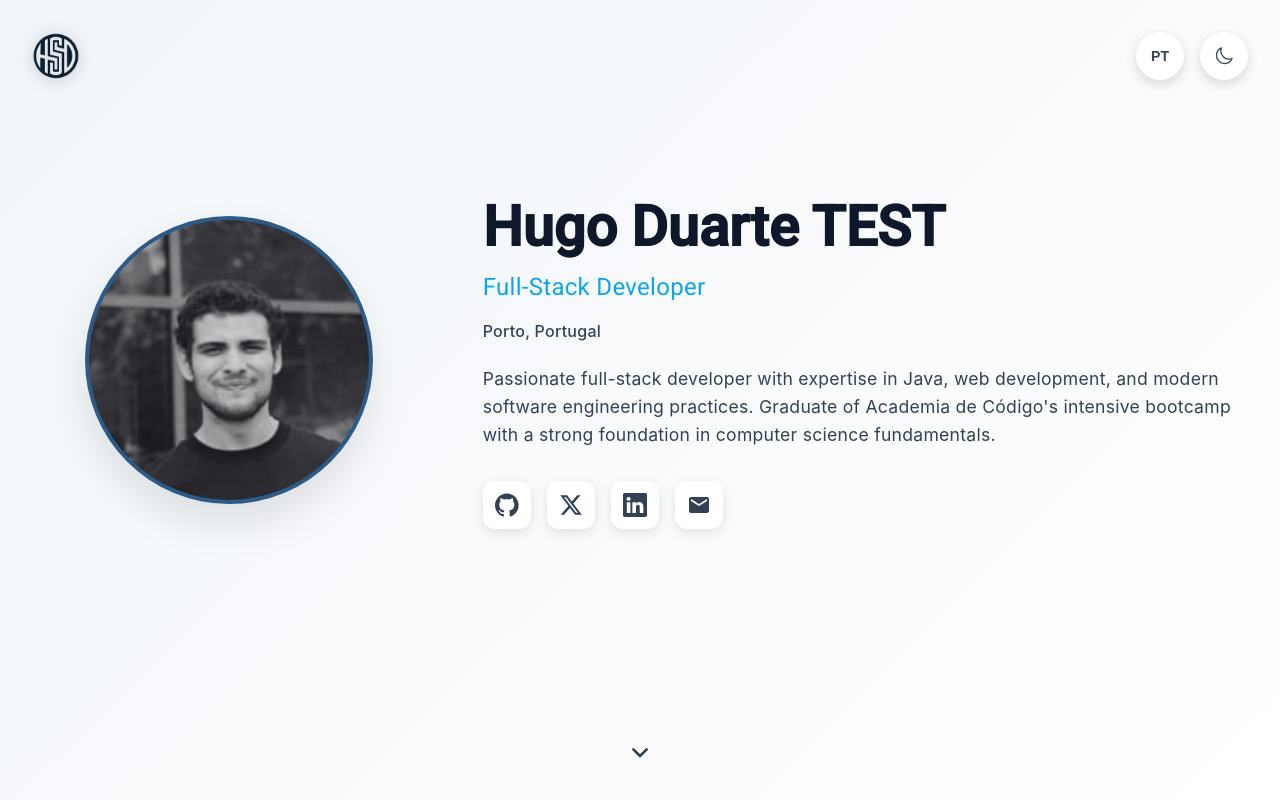
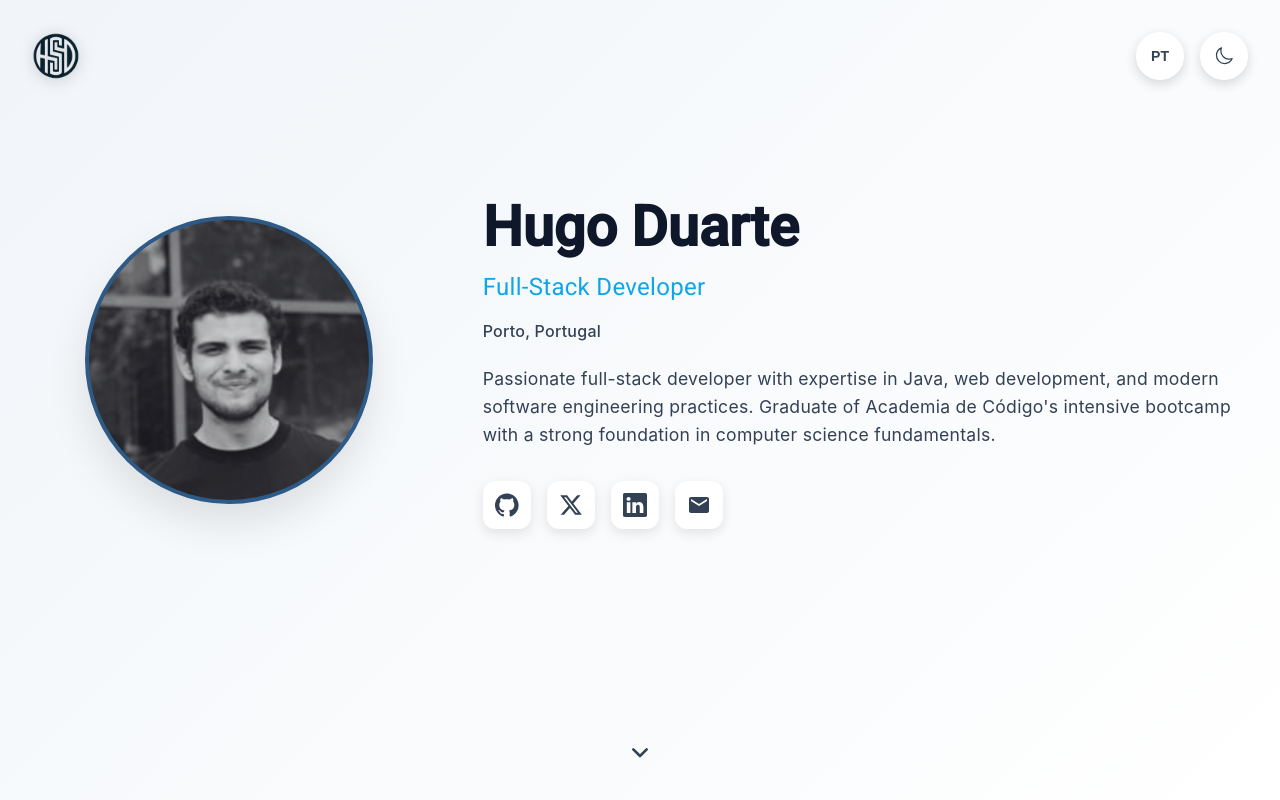
Before and after one commit to hsduarte/hsduarte.com, an Angular app: page / in a window 1280 px wide. Shown: the top 800 px of the page. Built offline with nearby package versions, Linux system fonts and the light colour scheme.

Commit message:
Revert changes

```diff
--- a/src/app/pages/home/home.component.html
+++ b/src/app/pages/home/home.component.html
@@ -37,7 +37,7 @@
         </div>
       </div>
       <div class="hero__text-section">
-        <h1 class="hero__name">Hugo Duarte TEST</h1>
+        <h1 class="hero__name">Hugo Duarte</h1>
         <h2 class="hero__title">{{ title }}</h2>
         <p class="hero__location">Porto, Portugal</p>
         <p class="hero__description">
```
